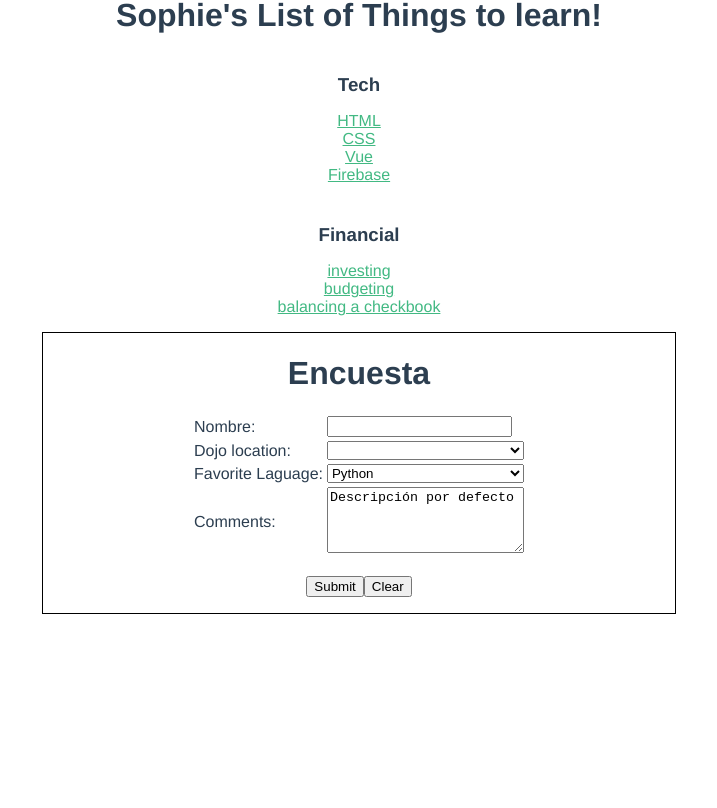
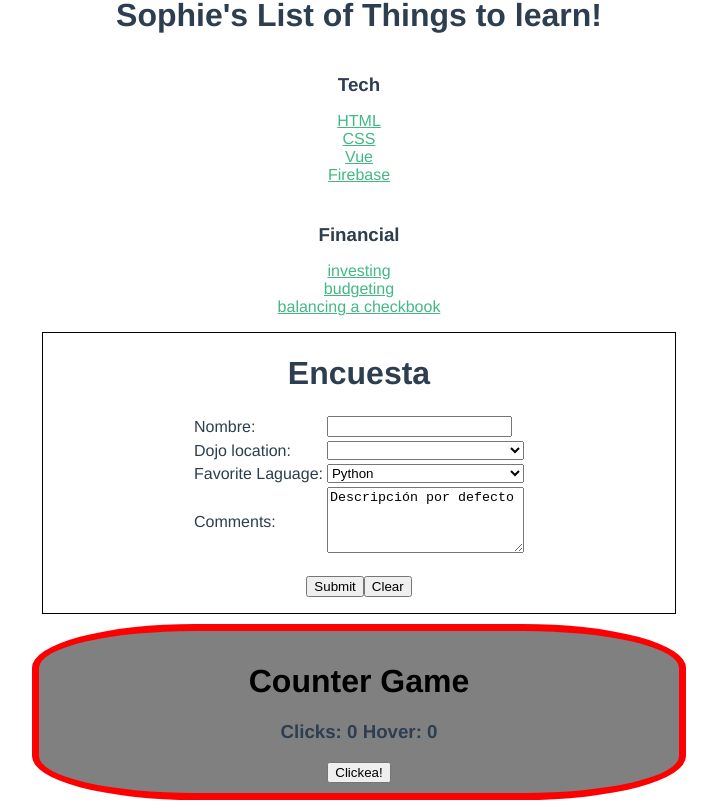
Before and after one commit to cristinaraipan/-tarea-multiples-componentes, a Vue app: page / in a window 1280 px wide. Shown: the part 288-1096 px from the top of the page, without its empty margins (281-998 px from the left). Before the commit the page ends 910 px from the top, so only its background shows below. Built offline with nearby package versions, Linux system fonts and the light colour scheme.

Commit message:
(tarea) contador-vue

```diff
--- a/src/App.vue
+++ b/src/App.vue
@@ -3,17 +3,20 @@
     <img id="imagen" alt="Vue zorro" src="./assets/zorro.png">
     <MiLista msg="Sophie's List of  Things to learn!"/>
     <Formulario />
+    <CounterGame/>
   </div>
 </template>
 
 <script>
 import MiLista from './components/MiLista.vue'
 import Formulario from './components/Formulario.vue'
+import CounterGame from './components/CounterGame.vue'
 export default {
   name: 'App',
   components: {
     MiLista,
     Formulario,
+    CounterGame,
   },
 }
 </script>
--- /dev/null
+++ b/src/components/CounterGame.vue
@@ -0,0 +1,45 @@
+<template>
+     <div id="CounterGame">
+      <h1 id="titulo">Counter Game</h1>
+      <h3 id="resultado">Clicks: {{ cantidadClicks }} Hover: {{ cantidadHovered }}</h3>
+      <button @click="contarClick()" @mouseenter="sobreBoton()">Clickea!</button>
+    </div>
+</template>
+<script>
+export default {
+    name: "CounterGame",
+    props: {},
+    data: function(){
+        return{
+            cantidadClicks: 0,
+            cantidadHovered: 0,
+        }
+    },
+    methods: {
+           contarClick() {
+      this.cantidadClicks++;
+      localStorage.setItem("cantidadClick", this.cantidadClicks);
+    },
+    sobreBoton() {
+      this.cantidadHovered++;
+      localStorage.setItem("cantidadHover", this.cantidadHovered);
+    },
+
+    },
+}
+</script>
+<style scoped>
+#titulo {
+  font-family: "Franklin Gothic Medium", "Arial Narrow", Arial, sans-serif;
+  color: black;
+}
+#CounterGame {
+  border: 7px solid red;
+  border-radius: 25%;
+  margin: auto;
+  padding: 10px;
+  width: 49%;
+  margin-top: 10px;
+  background: grey;
+}
+</style>
--- a/src/components/Formulario.vue
+++ b/src/components/Formulario.vue
@@ -41,7 +41,7 @@
         </table>
         <p>
           <input type="submit" value="Submit" />
-          <input type="button" value="Clear" v-on:click="limpiar"/>
+          <input type="button" value="Clear" v-on:click="limpiar" />
         </p>
       </form>
     </div>
@@ -52,6 +52,8 @@
       <p>Categoria: {{ categoria }}</p>
       <p>Comments: {{ desc }}</p>
     </div>
+
+
   </div>
 </template>
 
@@ -66,20 +68,19 @@ export default {
       categoria: 2,
       desc: "Descripción por defecto",
       mostrar: false,
+
     };
   },
   methods: {
-      subir: function(){
-          this.mostrar = true;
+    subir: function () {
+      this.mostrar = true;
+    },
+    limpiar: function () {
+      console.log("limpiar");
+      this.mostrar = false;
+    },
 
-
-      },
-      limpiar: function(){
-        console.log("limpiar");
-        this.mostrar = false;
-      }
-
-  }
+  },
 };
 </script>
 
@@ -114,4 +115,5 @@ select {
   border: 1px solid black;
   margin: auto;
 }
+
 </style>
```
